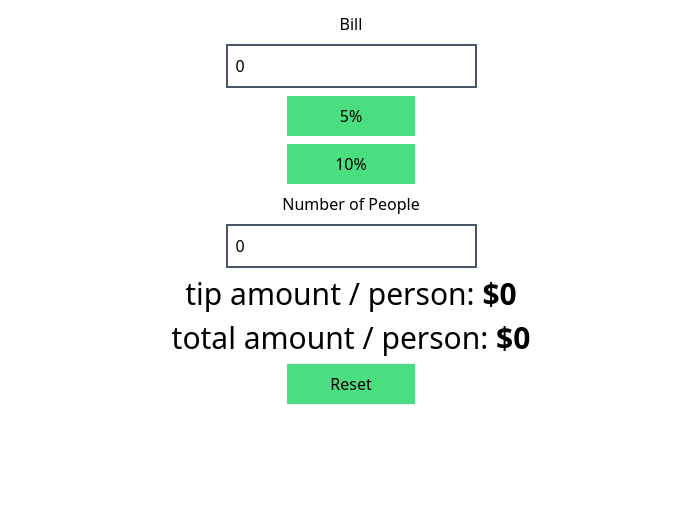
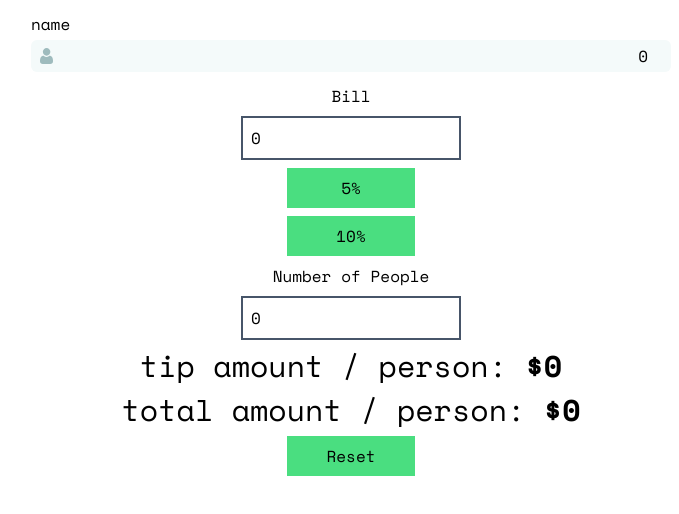
Before and after one commit to thedevangvishnu/mastering-react, a React (Create React App) app in the folder react-practice-projects/junior-level/project-01/: page / in a window 1280 px wide. Shown: the top 514 px of the page, without its empty margins (289-968 px from the left). Built offline with nearby package versions, Linux system fonts and the light colour scheme.

Commit message:
Create a new Input component and style it

```diff
--- a/react-practice-projects/junior-level/project-01/src/App.jsx
+++ b/react-practice-projects/junior-level/project-01/src/App.jsx
@@ -1,4 +1,6 @@
 import { useState } from "react";
+import Input from "./components/Input";
+import userIcon from "./assets/images/icon-person.svg";
 
 const App = () => {
   const [bill, setBill] = useState(0);
@@ -16,7 +18,8 @@ const App = () => {
   };
 
   return (
-    <div className="flex flex-col gap-2 w-1/2 mx-auto py-3 items-center">
+    <div className="font-display flex flex-col gap-2 w-1/2 mx-auto py-3 items-center">
+      <Input label="name" icon={userIcon} />
       <label htmlFor="">Bill</label>
       <input
         className="border-2 border-slate-600 p-2"
--- /dev/null
+++ b/react-practice-projects/junior-level/project-01/src/components/Input.jsx
@@ -0,0 +1,32 @@
+import { useState } from "react";
+
+const Input = ({ label, icon, error }) => {
+  const [value, setValue] = useState(0);
+  const [errorMsg, setErrorMsg] = useState("");
+  const handleChange = (e) => {
+    if (value < 0) {
+      setErrorMsg(error);
+    } else {
+      setValue(e.target.value);
+    }
+  };
+  return (
+    <div className="flex flex-col gap-1 w-full">
+      <label>{label}</label>
+      <div className="flex px-2 py-1 bg-customCyan-100 rounded-md">
+        <div className="w-4 flex items-center justify-center">
+          <img src={icon} alt={`Icon of ${icon}`} />
+        </div>
+        <input
+          className="bg-transparent text-right w-full"
+          type="number"
+          value={value}
+          onChange={handleChange}
+        />
+      </div>
+      <p>{errorMsg}</p>
+    </div>
+  );
+};
+
+export default Input;
--- a/react-practice-projects/junior-level/project-01/tailwind.config.js
+++ b/react-practice-projects/junior-level/project-01/tailwind.config.js
@@ -7,7 +7,7 @@ module.exports = {
         xs: "325px",
       },
       colors: {
-        cyan: {
+        customCyan: {
           50: "hsl(0, 0%, 100%)",
           100: "hsl(189, 41%, 97%)",
           200: "hsl(185, 41%, 84%)",
```
